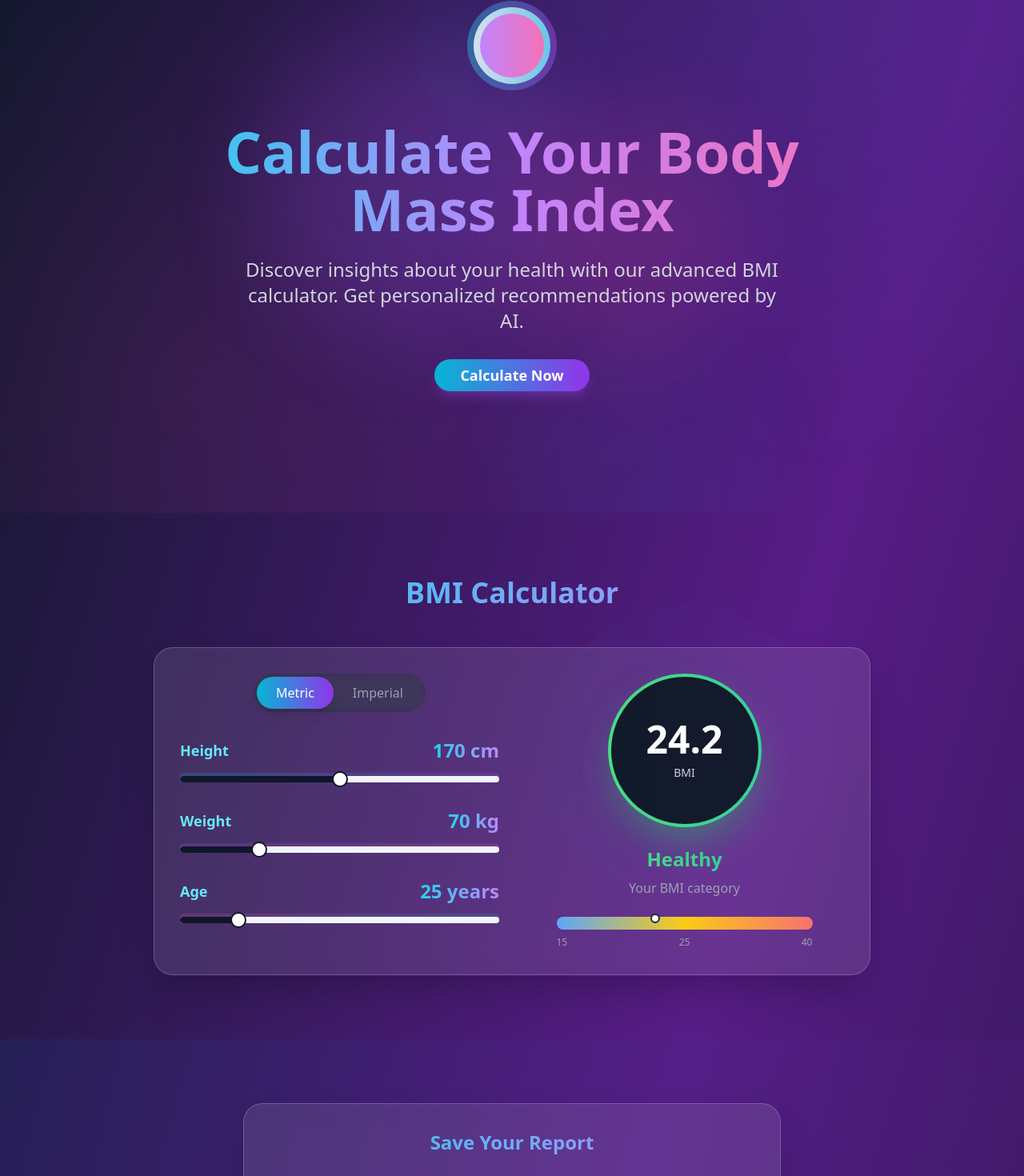
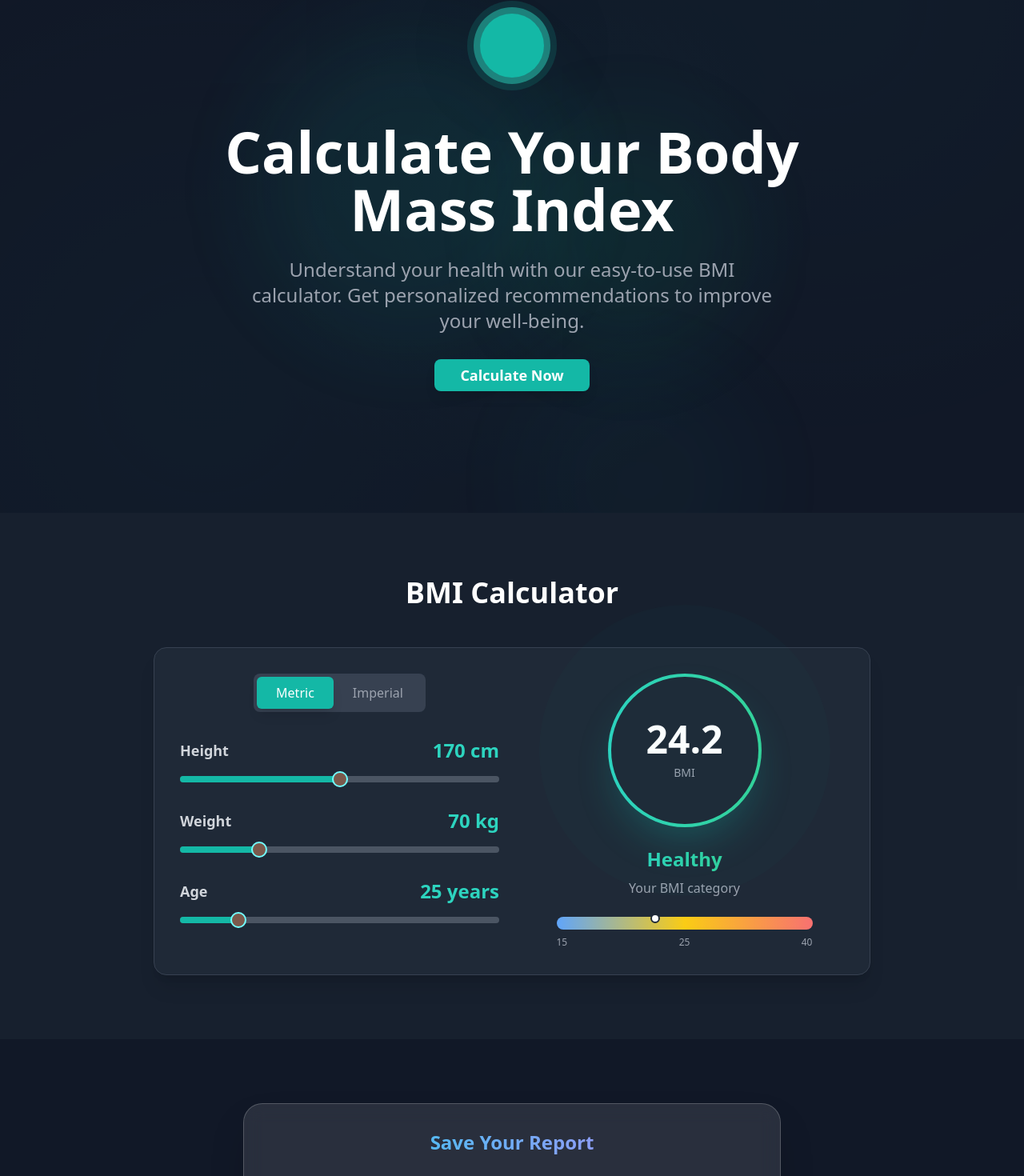
Before and after one commit to Sohail-Aslam/neon-bmi-nexus, a React (Vite) app: page / in a window 1280 px wide. Shown: the part 159-1629 px from the top of the page at 80% size. Built offline with nearby package versions, Linux system fonts and the light colour scheme.

Commit message:
Refactor: Update design and color scheme
Updated the design and color scheme of the BMI calculator app to match the provided image reference, including card-style buttons and container styling.

```diff
--- a/src/components/BMICalculator.tsx
+++ b/src/components/BMICalculator.tsx
@@ -1,3 +1,4 @@
+
 import { useState, useEffect } from 'react';
 import { Button } from '@/components/ui/button';
 import { Slider } from '@/components/ui/slider';
@@ -55,31 +56,31 @@ const BMICalculator = ({ onBMIUpdate }: BMICalculatorProps) => {
 
   const getBmiColor = () => {
     if (bmi < 18.5) return 'from-blue-400 to-cyan-400';
-    if (bmi < 25) return 'from-green-400 to-emerald-400';
+    if (bmi < 25) return 'from-teal-400 to-emerald-400';
     if (bmi < 30) return 'from-yellow-400 to-orange-400';
     return 'from-red-400 to-pink-400';
   };
 
   const getBmiGlow = () => {
-    if (bmi < 18.5) return 'shadow-blue-500/50';
-    if (bmi < 25) return 'shadow-green-500/50';
-    if (bmi < 30) return 'shadow-yellow-500/50';
-    return 'shadow-red-500/50';
+    if (bmi < 18.5) return 'shadow-blue-500/30';
+    if (bmi < 25) return 'shadow-teal-500/30';
+    if (bmi < 30) return 'shadow-yellow-500/30';
+    return 'shadow-red-500/30';
   };
 
   return (
-    <div className="backdrop-blur-md bg-white/10 rounded-3xl p-8 border border-white/20 shadow-2xl">
+    <div className="bg-gray-800 rounded-2xl p-8 border border-gray-700 shadow-xl">
       <div className="grid md:grid-cols-2 gap-8">
         {/* Input Section */}
         <div className="space-y-8">
           {/* Unit Toggle */}
           <div className="flex justify-center mb-6">
-            <div className="bg-gray-800/50 rounded-full p-1 backdrop-blur-sm">
+            <div className="bg-gray-700 rounded-lg p-1">
               <button
                 onClick={() => setIsMetric(true)}
-                className={`px-6 py-2 rounded-full transition-all duration-300 ${
+                className={`px-6 py-2 rounded-md transition-all duration-300 ${
                   isMetric
-                    ? 'bg-gradient-to-r from-cyan-500 to-purple-600 text-white shadow-lg'
+                    ? 'bg-teal-500 text-white shadow-lg'
                     : 'text-gray-400 hover:text-white'
                 }`}
               >
@@ -87,9 +88,9 @@ const BMICalculator = ({ onBMIUpdate }: BMICalculatorProps) => {
               </button>
               <button
                 onClick={() => setIsMetric(false)}
-                className={`px-6 py-2 rounded-full transition-all duration-300 ${
+                className={`px-6 py-2 rounded-md transition-all duration-300 ${
                   !isMetric
-                    ? 'bg-gradient-to-r from-cyan-500 to-purple-600 text-white shadow-lg'
+                    ? 'bg-teal-500 text-white shadow-lg'
                     : 'text-gray-400 hover:text-white'
                 }`}
               >
@@ -101,8 +102,8 @@ const BMICalculator = ({ onBMIUpdate }: BMICalculatorProps) => {
           {/* Height Slider */}
           <div className="space-y-4">
             <div className="flex justify-between items-center">
-              <label className="text-lg font-semibold text-cyan-300">Height</label>
-              <span className="text-2xl font-bold bg-gradient-to-r from-cyan-400 to-purple-400 bg-clip-text text-transparent">
+              <label className="text-lg font-semibold text-gray-300">Height</label>
+              <span className="text-2xl font-bold text-teal-400">
                 {getDisplayHeight()}{isMetric ? ' cm' : ''}
               </span>
             </div>
@@ -113,17 +114,16 @@ const BMICalculator = ({ onBMIUpdate }: BMICalculatorProps) => {
                 max={isMetric ? 220 : 220}
                 min={isMetric ? 120 : 120}
                 step={1}
-                className="w-full"
+                className="w-full [&>span:first-child]:bg-gray-600 [&>span:first-child>span]:bg-teal-500"
               />
-              <div className="absolute -top-1 left-0 right-0 h-2 bg-gradient-to-r from-cyan-500/20 to-purple-500/20 rounded-full -z-10" />
             </div>
           </div>
 
           {/* Weight Slider */}
           <div className="space-y-4">
             <div className="flex justify-between items-center">
-              <label className="text-lg font-semibold text-cyan-300">Weight</label>
-              <span className="text-2xl font-bold bg-gradient-to-r from-cyan-400 to-purple-400 bg-clip-text text-transparent">
+              <label className="text-lg font-semibold text-gray-300">Weight</label>
+              <span className="text-2xl font-bold text-teal-400">
                 {getDisplayWeight()} {isMetric ? 'kg' : 'lbs'}
               </span>
             </div>
@@ -134,17 +134,16 @@ const BMICalculator = ({ onBMIUpdate }: BMICalculatorProps) => {
                 max={200}
                 min={30}
                 step={1}
-                className="w-full"
+                className="w-full [&>span:first-child]:bg-gray-600 [&>span:first-child>span]:bg-teal-500"
               />
-              <div className="absolute -top-1 left-0 right-0 h-2 bg-gradient-to-r from-purple-500/20 to-pink-500/20 rounded-full -z-10" />
             </div>
           </div>
 
           {/* Age Slider */}
           <div className="space-y-4">
             <div className="flex justify-between items-center">
-              <label className="text-lg font-semibold text-cyan-300">Age</label>
-              <span className="text-2xl font-bold bg-gradient-to-r from-cyan-400 to-purple-400 bg-clip-text text-transparent">
+              <label className="text-lg font-semibold text-gray-300">Age</label>
+              <span className="text-2xl font-bold text-teal-400">
                 {age[0]} years
               </span>
             </div>
@@ -155,9 +154,8 @@ const BMICalculator = ({ onBMIUpdate }: BMICalculatorProps) => {
                 max={100}
                 min={10}
                 step={1}
-                className="w-full"
+                className="w-full [&>span:first-child]:bg-gray-600 [&>span:first-child>span]:bg-teal-500"
               />
-              <div className="absolute -top-1 left-0 right-0 h-2 bg-gradient-to-r from-pink-500/20 to-cyan-500/20 rounded-full -z-10" />
             </div>
           </div>
         </div>
@@ -167,14 +165,14 @@ const BMICalculator = ({ onBMIUpdate }: BMICalculatorProps) => {
           {/* BMI Ring */}
           <div className="relative">
             <div className={`w-48 h-48 rounded-full bg-gradient-to-r ${getBmiColor()} p-1 shadow-2xl ${getBmiGlow()}`}>
-              <div className="w-full h-full rounded-full bg-gray-900 flex items-center justify-center">
+              <div className="w-full h-full rounded-full bg-gray-800 flex items-center justify-center">
                 <div className="text-center">
                   <div className="text-5xl font-bold text-white mb-2">{bmi}</div>
-                  <div className="text-sm text-gray-300">BMI</div>
+                  <div className="text-sm text-gray-400">BMI</div>
                 </div>
               </div>
             </div>
-            <div className="absolute inset-0 rounded-full bg-gradient-to-r from-cyan-400/20 to-purple-400/20 animate-ping" />
+            <div className="absolute inset-0 rounded-full bg-teal-400/20 animate-ping" />
           </div>
 
           {/* BMI Category */}
@@ -189,7 +187,7 @@ const BMICalculator = ({ onBMIUpdate }: BMICalculatorProps) => {
 
           {/* BMI Scale */}
           <div className="w-full max-w-xs">
-            <div className="h-4 bg-gradient-to-r from-blue-400 via-green-400 via-yellow-400 to-red-400 rounded-full relative">
+            <div className="h-4 bg-gradient-to-r from-blue-400 via-teal-400 via-yellow-400 to-red-400 rounded-full relative">
               <div
                 className="absolute top-0 w-3 h-3 bg-white rounded-full border-2 border-gray-800 transform -translate-y-1"
                 style={{ left: `${Math.min(Math.max((bmi - 15) * 100 / 25, 0), 100)}%` }}
--- a/src/components/SavedReports.tsx
+++ b/src/components/SavedReports.tsx
@@ -23,7 +23,7 @@ const SavedReports = ({ reports, onDeleteReport }: SavedReportsProps) => {
 
   const getBmiColor = (bmi: number) => {
     if (bmi < 18.5) return 'from-blue-400 to-cyan-400';
-    if (bmi < 25) return 'from-green-400 to-emerald-400';
+    if (bmi < 25) return 'from-teal-400 to-emerald-400';
     if (bmi < 30) return 'from-yellow-400 to-orange-400';
     return 'from-red-400 to-pink-400';
   };
@@ -42,7 +42,7 @@ const SavedReports = ({ reports, onDeleteReport }: SavedReportsProps) => {
 
     // Title
     doc.setFontSize(20);
-    doc.setTextColor(40, 116, 166);
+    doc.setTextColor(20, 184, 166);
     doc.text('BMI Health Report', 20, 30);
 
     // Personal Information
@@ -54,7 +54,7 @@ const SavedReports = ({ reports, onDeleteReport }: SavedReportsProps) => {
 
     // BMI Results
     doc.setFontSize(16);
-    doc.setTextColor(40, 116, 166);
+    doc.setTextColor(20, 184, 166);
     doc.text('BMI Results', 20, 90);
 
     doc.setFontSize(12);
@@ -69,7 +69,7 @@ const SavedReports = ({ reports, onDeleteReport }: SavedReportsProps) => {
     // Notes
     if (report.notes) {
       doc.setFontSize(16);
-      doc.setTextColor(40, 116, 166);
+      doc.setTextColor(20, 184, 166);
       doc.text('Notes', 20, 175);
 
       doc.setFontSize(12);
@@ -98,7 +98,7 @@ const SavedReports = ({ reports, onDeleteReport }: SavedReportsProps) => {
 
   return (
     <div className="space-y-6">
-      <h3 className="text-2xl font-bold text-center bg-gradient-to-r from-cyan-400 to-purple-400 bg-clip-text text-transparent">
+      <h3 className="text-2xl font-bold text-center text-white">
         Your Health Reports
       </h3>
 
@@ -106,21 +106,21 @@ const SavedReports = ({ reports, onDeleteReport }: SavedReportsProps) => {
         {reports.map((report, index) => (
           <div
             key={report.id}
-            className="backdrop-blur-md bg-white/10 rounded-2xl p-6 border border-white/20 shadow-lg hover:shadow-2xl transition-all duration-300 hover:scale-105 animate-fade-in"
+            className="bg-gray-800 rounded-xl p-6 border border-gray-700 shadow-lg hover:shadow-xl hover:border-teal-500/50 transition-all duration-300 hover:scale-105 animate-fade-in"
             style={{ animationDelay: `${index * 0.1}s` }}
           >
             {/* Header */}
             <div className="flex justify-between items-start mb-4">
               <div>
                 <h4 className="text-lg font-bold text-white mb-1">{report.name}</h4>
-                <p className="text-gray-300 text-sm">{report.description}</p>
+                <p className="text-gray-400 text-sm">{report.description}</p>
               </div>
               <div className="flex gap-2">
                 <Button
                   onClick={() => generatePDF(report)}
                   variant="ghost"
                   size="icon"
-                  className="text-gray-400 hover:text-emerald-400 hover:bg-emerald-500/10"
+                  className="text-gray-400 hover:text-teal-400 hover:bg-teal-500/10"
                 >
                   <Download size={16} />
                 </Button>
@@ -180,7 +180,7 @@ const SavedReports = ({ reports, onDeleteReport }: SavedReportsProps) => {
                     onClick={() => setExpandedReport(
                       expandedReport === report.id ? null : report.id
                     )}
-                    className="text-xs text-cyan-400 hover:text-cyan-300 mt-1"
+                    className="text-xs text-teal-400 hover:text-teal-300 mt-1"
                   >
                     {expandedReport === report.id ? 'Show less' : 'Show more'}
                   </button>
@@ -189,7 +189,7 @@ const SavedReports = ({ reports, onDeleteReport }: SavedReportsProps) => {
             )}
 
             {/* Timestamp */}
-            <div className="text-xs text-gray-500 border-t border-white/10 pt-3">
+            <div className="text-xs text-gray-500 border-t border-gray-700 pt-3">
               {formatDate(report.timestamp)}
             </div>
           </div>
--- a/src/index.css
+++ b/src/index.css
@@ -7,82 +7,82 @@
 
 @layer base {
   :root {
-    --background: 0 0% 100%;
-    --foreground: 222.2 84% 4.9%;
+    --background: 17 24 39;
+    --foreground: 248 250 252;
 
-    --card: 0 0% 100%;
-    --card-foreground: 222.2 84% 4.9%;
+    --card: 31 41 55;
+    --card-foreground: 248 250 252;
 
-    --popover: 0 0% 100%;
-    --popover-foreground: 222.2 84% 4.9%;
+    --popover: 31 41 55;
+    --popover-foreground: 248 250 252;
 
-    --primary: 222.2 47.4% 11.2%;
-    --primary-foreground: 210 40% 98%;
+    --primary: 20 184 166;
+    --primary-foreground: 17 24 39;
 
-    --secondary: 210 40% 96.1%;
-    --secondary-foreground: 222.2 47.4% 11.2%;
+    --secondary: 55 65 81;
+    --secondary-foreground: 248 250 252;
 
-    --muted: 210 40% 96.1%;
-    --muted-foreground: 215.4 16.3% 46.9%;
+    --muted: 55 65 81;
+    --muted-foreground: 156 163 175;
 
-    --accent: 210 40% 96.1%;
-    --accent-foreground: 222.2 47.4% 11.2%;
+    --accent: 55 65 81;
+    --accent-foreground: 248 250 252;
 
-    --destructive: 0 84.2% 60.2%;
-    --destructive-foreground: 210 40% 98%;
+    --destructive: 239 68 68;
+    --destructive-foreground: 248 250 252;
 
-    --border: 214.3 31.8% 91.4%;
-    --input: 214.3 31.8% 91.4%;
-    --ring: 222.2 84% 4.9%;
+    --border: 55 65 81;
+    --input: 55 65 81;
+    --ring: 20 184 166;
 
     --radius: 0.5rem;
 
-    --sidebar-background: 0 0% 98%;
-    --sidebar-foreground: 240 5.3% 26.1%;
-    --sidebar-primary: 240 5.9% 10%;
-    --sidebar-primary-foreground: 0 0% 98%;
-    --sidebar-accent: 240 4.8% 95.9%;
-    --sidebar-accent-foreground: 240 5.9% 10%;
-    --sidebar-border: 220 13% 91%;
-    --sidebar-ring: 217.2 91.2% 59.8%;
+    --sidebar-background: 17 24 39;
+    --sidebar-foreground: 156 163 175;
+    --sidebar-primary: 20 184 166;
+    --sidebar-primary-foreground: 17 24 39;
+    --sidebar-accent: 31 41 55;
+    --sidebar-accent-foreground: 248 250 252;
+    --sidebar-border: 55 65 81;
+    --sidebar-ring: 20 184 166;
   }
 
   .dark {
-    --background: 222.2 84% 4.9%;
-    --foreground: 210 40% 98%;
+    --background: 17 24 39;
+    --foreground: 248 250 252;
 
-    --card: 222.2 84% 4.9%;
-    --card-foreground: 210 40% 98%;
+    --card: 31 41 55;
+    --card-foreground: 248 250 252;
 
-    --popover: 222.2 84% 4.9%;
-    --popover-foreground: 210 40% 98%;
+    --popover: 31 41 55;
+    --popover-foreground: 248 250 252;
 
-    --primary: 210 40% 98%;
-    --primary-foreground: 222.2 47.4% 11.2%;
+    --primary: 20 184 166;
+    --primary-foreground: 17 24 39;
 
-    --secondary: 217.2 32.6% 17.5%;
-    --secondary-foreground: 210 40% 98%;
+    --secondary: 55 65 81;
+    --secondary-foreground: 248 250 252;
 
-    --muted: 217.2 32.6% 17.5%;
-    --muted-foreground: 215 20.2% 65.1%;
+    --muted: 55 65 81;
+    --muted-foreground: 156 163 175;
 
-    --accent: 217.2 32.6% 17.5%;
-    --accent-foreground: 210 40% 98%;
+    --accent: 55 65 81;
+    --accent-foreground: 248 250 252;
 
-    --destructive: 0 62.8% 30.6%;
-    --destructive-foreground: 210 40% 98%;
+    --destructive: 239 68 68;
+    --destructive-foreground: 248 250 252;
 
-    --border: 217.2 32.6% 17.5%;
-    --input: 217.2 32.6% 17.5%;
-    --ring: 212.7 26.8% 83.9%;
-    --sidebar-background: 240 5.9% 10%;
-    --sidebar-foreground: 240 4.8% 95.9%;
-    --sidebar-primary: 224.3 76.3% 48%;
-    --sidebar-primary-foreground: 0 0% 100%;
-    --sidebar-accent: 240 3.7% 15.9%;
-    --sidebar-accent-foreground: 240 4.8% 95.9%;
-    --sidebar-border: 240 3.7% 15.9%;
-    --sidebar-ring: 217.2 91.2% 59.8%;
+    --border: 55 65 81;
+    --input: 55 65 81;
+    --ring: 20 184 166;
+    --sidebar-background: 17 24 39;
+    --sidebar-foreground: 156 163 175;
+    --sidebar-primary: 20 184 166;
+    --sidebar-primary-foreground: 17 24 39;
+    --sidebar-accent: 31 41 55;
+    --sidebar-accent-foreground: 248 250 252;
+    --sidebar-border: 55 65 81;
+    --sidebar-ring: 20 184 166;
   }
 }
 
@@ -133,7 +133,7 @@
   width: 6px;
   height: 6px;
   border-radius: 50%;
-  background: linear-gradient(45deg, #06b6d4, #8b5cf6);
+  background: linear-gradient(45deg, #14b8a6, #06b6d4);
   margin: 0 2px;
   animation: typing 1.4s infinite ease-in-out;
 }
@@ -157,30 +157,23 @@
   }
 }
 
-/* Glassmorphism effects */
-.glass {
-  background: rgba(255, 255, 255, 0.1);
-  backdrop-filter: blur(10px);
-  border: 1px solid rgba(255, 255, 255, 0.2);
-}
-
 /* Custom scrollbar */
 ::-webkit-scrollbar {
   width: 8px;
 }
 
 ::-webkit-scrollbar-track {
-  background: rgba(30, 41, 59, 0.3);
+  background: rgba(31, 41, 55, 0.3);
   border-radius: 4px;
 }
 
 ::-webkit-scrollbar-thumb {
-  background: linear-gradient(45deg, #06b6d4, #8b5cf6);
+  background: linear-gradient(45deg, #14b8a6, #06b6d4);
   border-radius: 4px;
 }
 
 ::-webkit-scrollbar-thumb:hover {
-  background: linear-gradient(45deg, #0891b2, #7c3aed);
+  background: linear-gradient(45deg, #0d9488, #0891b2);
 }
 
 /* Line clamp utility for text truncation */
--- a/src/pages/Index.tsx
+++ b/src/pages/Index.tsx
@@ -1,3 +1,4 @@
+
 import { useState, useEffect } from 'react';
 import BMICalculator from '../components/BMICalculator';
 import HealthTips from '../components/HealthTips';
@@ -59,61 +60,60 @@ const Index = () => {
   };
 
   return (
-    <div className="min-h-screen bg-gradient-to-br from-slate-900 via-purple-900 to-slate-900 text-white overflow-x-hidden">
+    <div className="min-h-screen bg-gray-900 text-white overflow-x-hidden">
       {/* Hero Section */}
       <section className="relative min-h-screen flex items-center justify-center px-4">
 
         <div
-          className="absolute inset-0 opacity-30"
+          className="absolute inset-0 opacity-20"
           style={{
-            background: `radial-gradient(circle at 50% 50%, rgba(139, 92, 246, 0.3) 0%, transparent 50%),
-                        radial-gradient(circle at 20% 80%, rgba(236, 72, 153, 0.3) 0%, transparent 50%),
-                        radial-gradient(circle at 80% 20%, rgba(59, 130, 246, 0.3) 0%, transparent 50%)`,
+            background: `radial-gradient(circle at 50% 50%, rgba(20, 184, 166, 0.2) 0%, transparent 50%),
+                        radial-gradient(circle at 20% 80%, rgba(20, 184, 166, 0.15) 0%, transparent 50%),
+                        radial-gradient(circle at 80% 20%, rgba(20, 184, 166, 0.15) 0%, transparent 50%)`,
             transform: `translateY(${scrollY * 0.5}px)`
           }}
         />
 
         {/* Animated Background Elements */}
         <div className="absolute inset-0 overflow-hidden">
-          <div className="absolute top-1/4 left-1/4 w-96 h-96 bg-purple-500/20 rounded-full blur-3xl animate-pulse" />
-          <div className="absolute top-3/4 right-1/4 w-80 h-80 bg-blue-500/20 rounded-full blur-3xl animate-pulse delay-1000" />
-          <div className="absolute bottom-1/4 left-1/2 w-72 h-72 bg-pink-500/20 rounded-full blur-3xl animate-pulse delay-2000" />
+          <div className="absolute top-1/4 left-1/4 w-96 h-96 bg-teal-500/10 rounded-full blur-3xl animate-pulse" />
+          <div className="absolute top-3/4 right-1/4 w-80 h-80 bg-teal-400/10 rounded-full blur-3xl animate-pulse delay-1000" />
+          <div className="absolute bottom-1/4 left-1/2 w-72 h-72 bg-emerald-500/10 rounded-full blur-3xl animate-pulse delay-2000" />
         </div>
 
         <div className="relative z-10 text-center max-w-4xl mx-auto">
-          {/* Sci-fi Human Silhouette */}
+          {/* Human Silhouette */}
           <div className="mb-8 relative">
             <div className="w-32 h-32 mx-auto mb-6 relative">
-              <div className="absolute inset-0 bg-gradient-to-r from-cyan-400 to-purple-500 rounded-full opacity-20 animate-ping" />
-              <div className="absolute inset-2 bg-gradient-to-r from-cyan-400 to-purple-500 rounded-full opacity-40" />
-              <div className="absolute inset-4 bg-gradient-to-r from-white to-cyan-300 rounded-full opacity-80" />
-              <div className="absolute inset-6 bg-gradient-to-r from-purple-400 to-pink-400 rounded-full" />
+              <div className="absolute inset-0 bg-teal-500/20 rounded-full opacity-20 animate-ping" />
+              <div className="absolute inset-2 bg-teal-500/40 rounded-full opacity-40" />
+              <div className="absolute inset-4 bg-teal-400/60 rounded-full opacity-80" />
+              <div className="absolute inset-6 bg-teal-500 rounded-full" />
             </div>
           </div>
 
-          <h1 className="text-5xl md:text-7xl font-bold mb-6 bg-gradient-to-r from-cyan-400 via-purple-400 to-pink-400 bg-clip-text text-transparent animate-fade-in">
+          <h1 className="text-5xl md:text-7xl font-bold mb-6 text-white animate-fade-in">
             Calculate Your Body Mass Index
           </h1>
 
-          <p className="text-xl md:text-2xl text-gray-300 mb-8 max-w-2xl mx-auto leading-relaxed animate-fade-in delay-500">
-            Discover insights about your health with our advanced BMI calculator.
-            Get personalized recommendations powered by AI.
+          <p className="text-xl md:text-2xl text-gray-400 mb-8 max-w-2xl mx-auto leading-relaxed animate-fade-in delay-500">
+            Understand your health with our easy-to-use BMI calculator.
+            Get personalized recommendations to improve your well-being.
           </p>
 
           <Button
             onClick={scrollToCalculator}
-            className="bg-gradient-to-r from-cyan-500 to-purple-600 hover:from-cyan-600 hover:to-purple-700 text-white font-semibold py-4 px-8 rounded-full text-lg shadow-lg shadow-purple-500/25 hover:shadow-purple-500/40 transition-all duration-300 hover:scale-105 animate-fade-in delay-1000"
+            className="bg-teal-500 hover:bg-teal-600 text-white font-semibold py-4 px-8 rounded-lg text-lg shadow-lg transition-all duration-300 hover:scale-105 animate-fade-in delay-1000"
           >
             Calculate Now
-            <div className="absolute inset-0 bg-gradient-to-r from-cyan-400 to-purple-500 rounded-full opacity-0 hover:opacity-20 transition-opacity duration-300" />
           </Button>
         </div>
       </section>
 
       {/* BMI Calculator Section */}
-      <section id="calculator" className="py-20 px-4">
+      <section id="calculator" className="py-20 px-4 bg-gray-800/50">
         <div className="max-w-4xl mx-auto">
-          <h2 className="text-4xl font-bold text-center mb-12 bg-gradient-to-r from-cyan-400 to-purple-400 bg-clip-text text-transparent">
+          <h2 className="text-4xl font-bold text-center mb-12 text-white">
             BMI Calculator
           </h2>
           <BMICalculator onBMIUpdate={handleBMIUpdate} />
@@ -121,7 +121,7 @@ const Index = () => {
       </section>
 
       {/* Save Report Section */}
-      <section className="py-20 px-4 bg-gradient-to-r from-blue-900/20 to-purple-900/20">
+      <section className="py-20 px-4">
         <div className="max-w-2xl mx-auto">
           <SaveReportForm
             bmi={currentBMI}
@@ -136,7 +136,7 @@ const Index = () => {
 
       {/* Saved Reports Section */}
       {savedReports.length > 0 && (
-        <section className="py-20 px-4">
+        <section className="py-20 px-4 bg-gray-800/30">
           <div className="max-w-6xl mx-auto">
             <SavedReports
               reports={savedReports}
@@ -147,12 +147,12 @@ const Index = () => {
       )}
 
       {/* Health Tips Section */}
-      <section className="py-20 px-4 bg-gradient-to-r from-purple-900/20 to-blue-900/20">
+      <section className="py-20 px-4">
         <div className="max-w-6xl mx-auto">
-          <h2 className="text-4xl font-bold text-center mb-4 bg-gradient-to-r from-cyan-400 to-purple-400 bg-clip-text text-transparent">
+          <h2 className="text-4xl font-bold text-center mb-4 text-white">
             For You
           </h2>
-          <p className="text-center text-gray-300 mb-12 text-lg">
+          <p className="text-center text-gray-400 mb-12 text-lg">
             Personalized health recommendations based on your BMI
           </p>
           <HealthTips />
@@ -160,9 +160,9 @@ const Index = () => {
       </section>
 
       {/* BMI Info Section */}
-      <section className="py-20 px-4">
+      <section className="py-20 px-4 bg-gray-800/30">
         <div className="max-w-6xl mx-auto">
-          <h2 className="text-4xl font-bold text-center mb-12 bg-gradient-to-r from-cyan-400 to-purple-400 bg-clip-text text-transparent">
+          <h2 className="text-4xl font-bold text-center mb-12 text-white">
             What is BMI?
           </h2>
           <BMIInfo />
@@ -170,8 +170,8 @@ const Index = () => {
       </section>
 
       {/* Footer */}
-      <footer className="py-12 text-center text-gray-400 border-t border-gray-800">
-        <p>© 2024 BMI Calculator. Powered by AI for better health insights.</p>
+      <footer className="py-12 text-center text-gray-500 border-t border-gray-700">
+        <p>© 2024 BMI Calculator. Your health companion.</p>
       </footer>
     </div>
   );
```
Also changed, not shown: src/components/HealthTips.tsx (+11 -11 lines).
